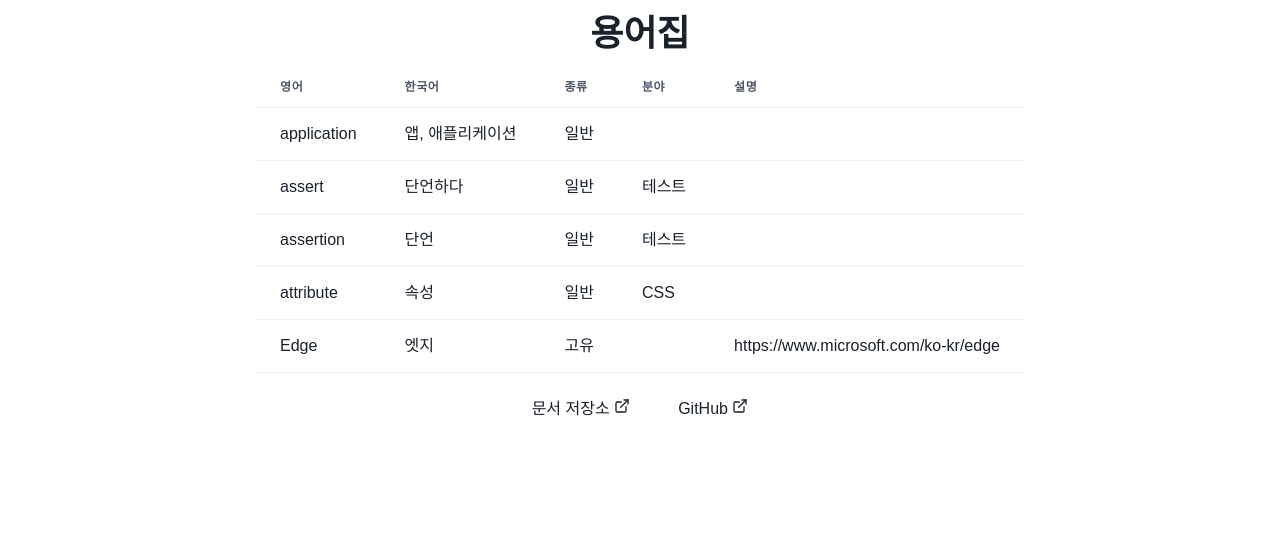
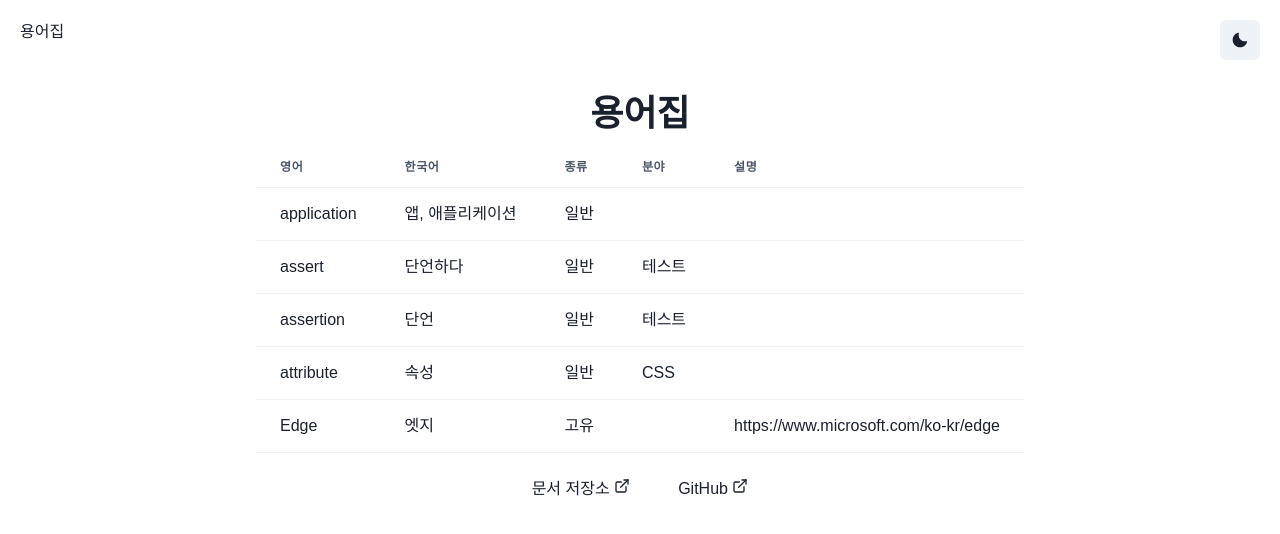
Before and after one commit to autroshot/docs-glossary, a Next.js app: page / in a window 1280 px wide. Shown: the top 534 px of the page. Built offline with nearby package versions, Linux system fonts and the light colour scheme.

Commit message:
네비바 일부 구현

```diff
--- a/pages/index.tsx
+++ b/pages/index.tsx
@@ -1,5 +1,14 @@
-import { ExternalLinkIcon } from '@chakra-ui/icons';
-import { Container, Heading, HStack, Link } from '@chakra-ui/react';
+import { ExternalLinkIcon, MoonIcon } from '@chakra-ui/icons';
+import {
+  Box,
+  Container,
+  Flex,
+  Heading,
+  HStack,
+  IconButton,
+  Link,
+  Spacer,
+} from '@chakra-ui/react';
 import {
   Table,
   Thead,
@@ -20,6 +29,13 @@ const Home: NextPage = () => {
         <meta name="description" content="Generated by create next app" />
         <link rel="icon" href="/favicon.ico" />
       </Head>
+      <nav>
+        <Flex p={5}>
+          <Box>용어집</Box>
+          <Spacer />
+          <IconButton aria-label="다크 모드" icon={<MoonIcon />} />
+        </Flex>
+      </nav>
       <main>
         <Container centerContent maxW="container.xl" my={3}>
           <Heading>용어집</Heading>
```
